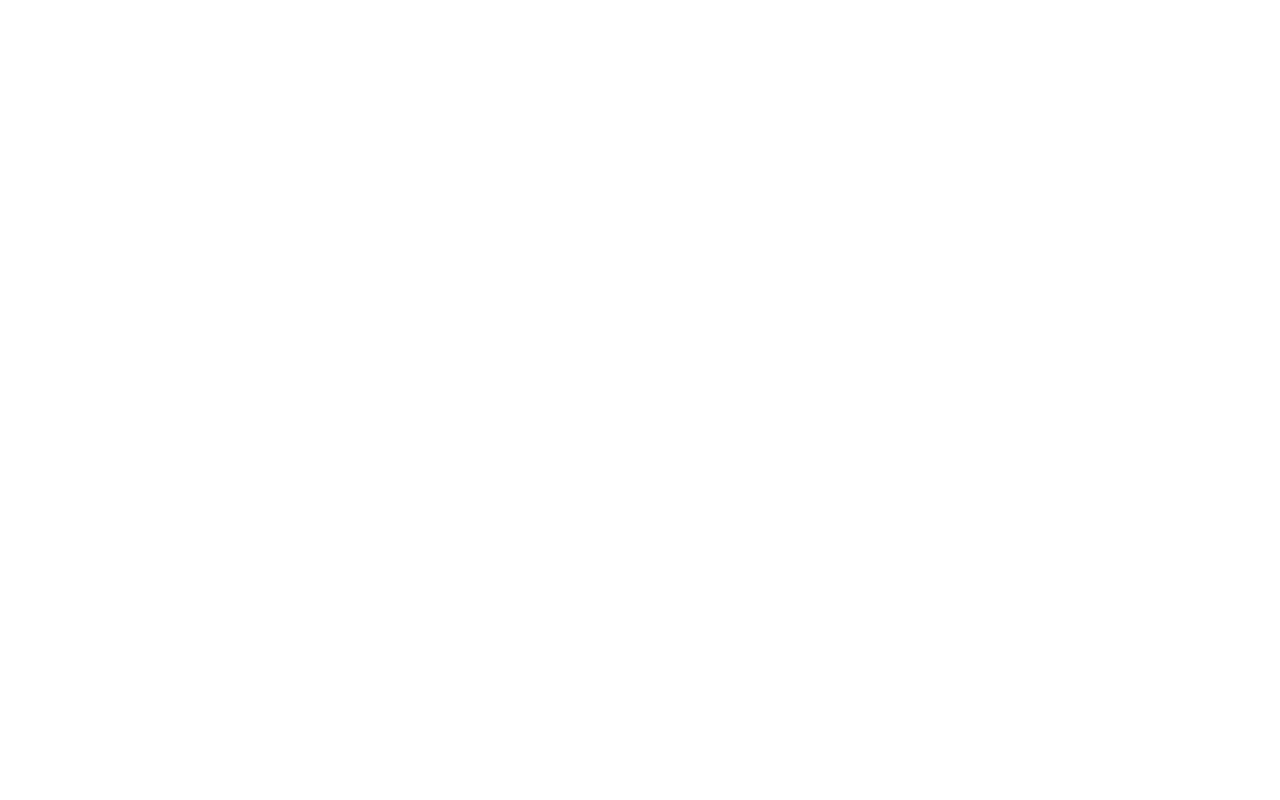
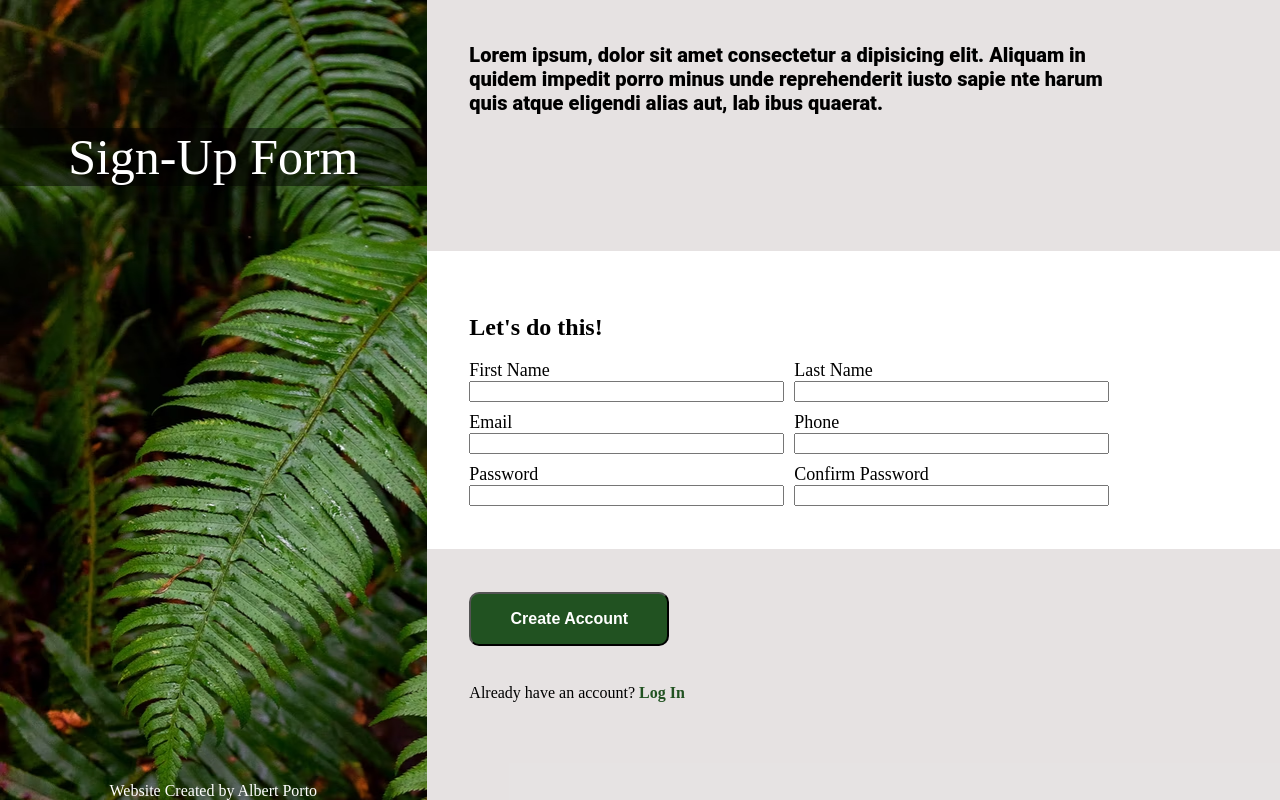
Before and after one commit to portoalbert/sign-up-form, a plain HTML site: page index.html in a window 1280 px wide. Drawn offline with Linux system fonts and the light colour scheme; a web font is replaced by a local one.

Commit message:
Basic project completed

```diff
--- /dev/null
+++ b/app.css
@@ -0,0 +1,89 @@
+body {
+    margin: 0;
+    background-color: aqua;
+    display: flex;
+    min-height: 100vh;
+}
+.left {
+    background-image: url("img/backgroundleft.avif");
+    display: flex;
+    flex-direction: column;
+    justify-content: space-between;
+    flex: 1;
+}
+.left>div {
+    margin-top: 30%;
+    color:  white;
+    text-align: center;
+}
+#logo {
+    font-size: 50px;
+    background-color:rgba(0, 0, 0, 0.5)
+}
+.right {
+    background-color: blue;
+    display: flex;
+    flex-direction: column;
+    flex: 2;
+}
+.right>div {
+    flex: 1;
+}
+.righttop {
+    background-color: rgba(236, 232, 226, 0.976);
+    font-family: roboto;
+    font-weight: 900;
+    font-size: 20px;
+    padding: 5%;
+    padding-right: 20%;
+}
+.rightmid {
+    background-color: white;
+    padding-left: 5%;
+    display: flex;
+    flex-direction: column;
+    padding: 5%;
+    padding-right: 20%;
+    height: 50%;
+}
+.inputwrapper {
+    display: flex;
+    flex-direction: column;
+    font-size: 18px;
+}
+.forminp {
+    display: grid;
+    grid-template-columns: 1fr 1fr;
+    column-gap: 10px;
+    row-gap: 10px;
+}
+.forminp>div {
+    display: flex;
+}
+.rightbot {
+    background-color: rgba(236, 232, 226, 0.976);
+}
+
+.rightbot {
+    display: flex;
+    flex-direction: column;
+    padding: 5%;
+}
+#btnsub {
+    width: 200px;
+    padding: 16px;
+    border: .2 black solid;
+    border-radius: 10px;
+    background-color: rgb(33, 82, 33);
+    color: white;
+    font-size: 16px;
+    font-weight: 700;
+}
+.rightbot>div {
+    padding-top: 5%;
+}
+a:link, a:visited {
+    color: rgb(33, 82, 33);
+    font-weight: 700;
+    text-decoration: none;
+}
--- a/index.html
+++ b/index.html
@@ -4,9 +4,65 @@
     <meta charset="UTF-8">
     <meta http-equiv="X-UA-Compatible" content="IE=edge">
     <meta name="viewport" content="width=device-width, initial-scale=1.0">
-    <title>Document</title>
+    <title>Sign-Up-Form</title>
+    <link rel="stylesheet" href="app.css">
+    <link rel="preconnect" href="https://fonts.googleapis.com">
+    <link rel="preconnect" href="https://fonts.gstatic.com" crossorigin>
+    <link href="https://fonts.googleapis.com/css2?family=Rubik+Moonrocks&display=swap" rel="stylesheet">
 </head>
 <body>
+    <div class="left">
+        <div class="lefttop" id="logo">Sign-Up Form</div>
+        <div class="leftbottom">Website Created by Albert Porto</div>
+    </div>
+    <div class="right">
+        <div class="righttop">
+            <div>Lorem ipsum, dolor sit amet consectetur a
+                dipisicing elit. Aliquam in quidem impedit
+                porro minus unde reprehenderit iusto sapie
+                nte harum quis atque eligendi alias aut, lab
+                ibus quaerat.</div>
+        </div>
+        <div class="rightmid"> <h2>Let's do this!</h2>
+            <div class="form">
+                <form action="#" method="get">
+                    <div class="forminp">
+                        <div class="inputwrapper">
+                            <label for="firstname">First Name</label>
+                            <input type="text" name="firstname" id="firstname">
+                        </div>
+                        <div class="inputwrapper">
+                            <label for="lastname">Last Name</label>
+                            <input type="text" name="lastname" id="lastname">
+                        </div>
 
+                        <div class="inputwrapper">
+                            <label for="email">Email</label>
+                            <input type="email" name="email" id="email">
+                        </div>
+                        <div class="inputwrapper">
+                            <label for="phone">Phone</label>
+                            <input type="number" name="phone" id="phone">
+                        </div>
+                        <div class="inputwrapper">
+                        <label for="password">Password</label>
+                        <input type="password" name="password" id="password">
+                        </div>
+                        <div class="inputwrapper">
+                        <label for="confirmpassword">Confirm Password</label>
+                        <input type="password" name="confirmpassword" id="confirmpassword">
+                        </div>
+                    </div>
+            </div>
+        </div>
+        <div class="rightbot">
+            <button type="submit" id="btnsub">Create Account</button>
+            </form>
+           <div>
+            Already have an account? <a href="https://www.google.com"> Log In </a>
+           </div>
+        </div>
+    </div>
+    <script src="app.js"></script>
 </body>
 </html>
```
Also changed, not shown: app.js (added), img/backgroundleft.avif (added).
